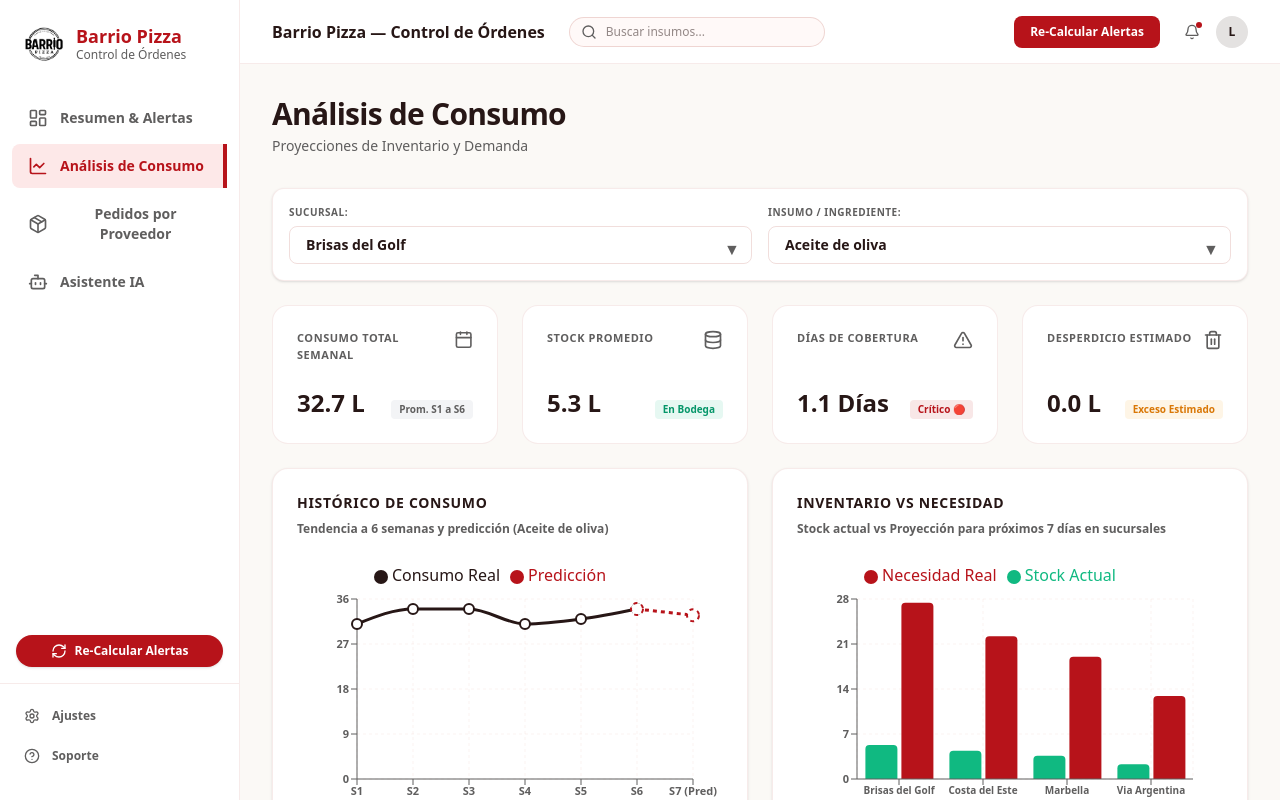
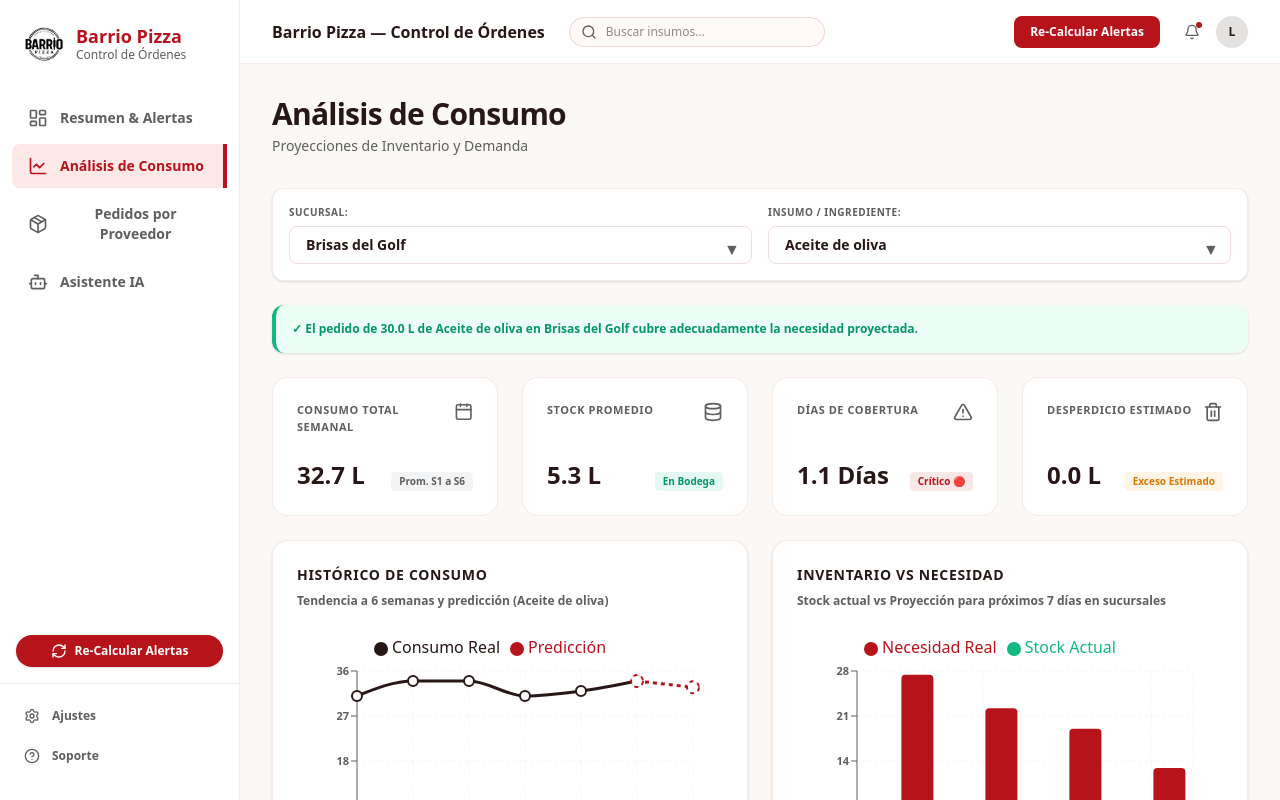
Before and after one commit to lausfg4/barrio-pizza-dashboard, a Next.js app: page / in a window 1280 px wide. Both pictures are taken after a click on the button "Análisis de Consumo". Shown: the top 800 px of the page. Built offline with nearby package versions, Linux system fonts and the light colour scheme.

Commit message:
feat: Reemplazar tabla inferior por banner de alerta dinámico e individual en la pestaña de análisis

```diff
--- a/src/components/TabAnalytics.tsx
+++ b/src/components/TabAnalytics.tsx
@@ -185,6 +185,38 @@ export default function TabAnalytics({ alerts, consumo }: TabAnalyticsProps) {
     return ingredientes.find(i => i.id === selectedIngrediente)?.nombre || 'Ingrediente';
   }, [ingredientes, selectedIngrediente]);
 
+  const alertBanner = useMemo(() => {
+    if (!activeAlert) return null;
+
+    const sucursal = activeAlert.sucursal;
+    const ingrediente = activeAlert.nombre;
+    const unidad = activeAlert.unidad_base;
+    const ped = activeAlert.pedido_unidad_base;
+    const proj = activeAlert.proyeccion;
+
+    if (activeAlert.alerta_tipo === 'Riesgo de Quiebre') {
+      return {
+        type: 'danger',
+        message: `ALERTA: ${sucursal} está pidiendo ${ped.toFixed(1)} ${unidad} de ${ingrediente} menos que lo proyectado (${proj.toFixed(1)} ${unidad}) → riesgo de quiebre.`
+      };
+    } else if (activeAlert.alerta_tipo === 'Insumo Olvidado') {
+      return {
+        type: 'warning',
+        message: `ALERTA: ${sucursal} no incluyó ${ingrediente} en el pedido, pero se proyecta una necesidad de ${proj.toFixed(1)} ${unidad} → riesgo de desabastecimiento.`
+      };
+    } else if (activeAlert.alerta_tipo === 'Sobre-pedido') {
+      return {
+        type: 'excess',
+        message: `ALERTA: ${sucursal} está pidiendo ${ped.toFixed(1)} ${unidad} de ${ingrediente} de más en comparación a lo proyectado (${proj.toFixed(1)} ${unidad}) → riesgo de merma.`
+      };
+    } else {
+      return {
+        type: 'success',
+        message: `✓ El pedido de ${ped.toFixed(1)} ${unidad} de ${ingrediente} en ${sucursal} cubre adecuadamente la necesidad proyectada.`
+      };
+    }
+  }, [activeAlert]);
+
   return (
     <div className="flex flex-col gap-6">
       {/* Header */}
@@ -227,6 +259,21 @@ export default function TabAnalytics({ alerts, consumo }: TabAnalyticsProps) {
           </div>
         </div>
       </div>
+
+      {/* Alert Warning/Success Banner Box */}
+      {alertBanner && (
+        <div className={`border-l-4 rounded-xl p-4 text-xs font-bold shadow-sm ${
+          alertBanner.type === 'danger'
+            ? 'bg-[#fff0ee] border-[#b7131a] text-[#b7131a]'
+            : alertBanner.type === 'warning'
+            ? 'bg-[#eff6ff] border-[#2563EB] text-[#2563EB]'
+            : alertBanner.type === 'excess'
+            ? 'bg-[#fffbeb] border-[#D97706] text-[#D97706]'
+            : 'bg-[#ecfdf5] border-[#10B981] text-[#059669]'
+        }`}>
+          {alertBanner.message}
+        </div>
+      )}
 
       {/* KPI Cards */}
       <div className="grid grid-cols-1 md:grid-cols-2 lg:grid-cols-4 gap-6">
@@ -352,45 +399,6 @@ export default function TabAnalytics({ alerts, consumo }: TabAnalyticsProps) {
         </div>
       </div>
 
-      {/* Bottom Detail Table */}
-      <div className="bg-white border border-[#e4beb9]/30 rounded-2xl overflow-hidden shadow-sm">
-        <div className="px-6 py-4 border-b border-[#e4beb9]/20">
-          <h3 className="text-sm font-bold text-[#271716] uppercase tracking-wider">Detalle de Cobertura de Stock ({selectedSucursal})</h3>
-        </div>
-        <div className="max-h-[480px] overflow-y-auto overflow-x-auto custom-scrollbar">
-          <table className="w-full text-left border-collapse">
-            <thead>
-              <tr className="bg-[#fff0ee]/15 border-b border-[#e4beb9]/20 sticky top-0 z-10 backdrop-blur-md">
-                <th className="text-xs font-bold text-[#5f5e5e] py-3.5 px-5">Ingrediente</th>
-                <th className="text-xs font-bold text-[#5f5e5e] py-3.5 px-5">Sucursal</th>
-                <th className="text-xs font-bold text-[#5f5e5e] py-3.5 px-5">Consumo Promedio</th>
-                <th className="text-xs font-bold text-[#5f5e5e] py-3.5 px-5">Stock Actual</th>
-                <th className="text-xs font-bold text-[#5f5e5e] py-3.5 px-5">Días Cobertura</th>
-                <th className="text-xs font-bold text-[#5f5e5e] py-3.5 px-5 text-center">Estado</th>
-              </tr>
-            </thead>
-            <tbody className="text-xs font-medium text-[#271716]">
-              {detailTableData.map((row, index) => {
-                return (
-                  <tr
-                    key={`${row.sucursal}-${row.ingrediente}`}
-                    className={`border-b border-[#e4beb9]/10 hover:bg-[#fff8f7] transition-colors h-[48px] ${
-                      index % 2 === 1 ? 'bg-[#fff8f7]/40' : ''
-                    }`}
-                  >
-                    <td className="py-2 px-5 font-bold">{row.ingrediente}</td>
-                    <td className="py-2 px-5 font-semibold text-[#5f5e5e]">{row.sucursal}</td>
-                    <td className="py-2 px-5 font-mono">{row.promedio}</td>
-                    <td className="py-2 px-5 font-mono font-semibold">{row.stock}</td>
-                    <td className="py-2 px-5 font-mono font-bold text-[#b7131a]">{row.cobertura}</td>
-                    <td className="py-2 px-5 text-center font-bold">{row.estado}</td>
-                  </tr>
-                );
-              })}
-            </tbody>
-          </table>
-        </div>
-      </div>
     </div>
   );
 }
```
